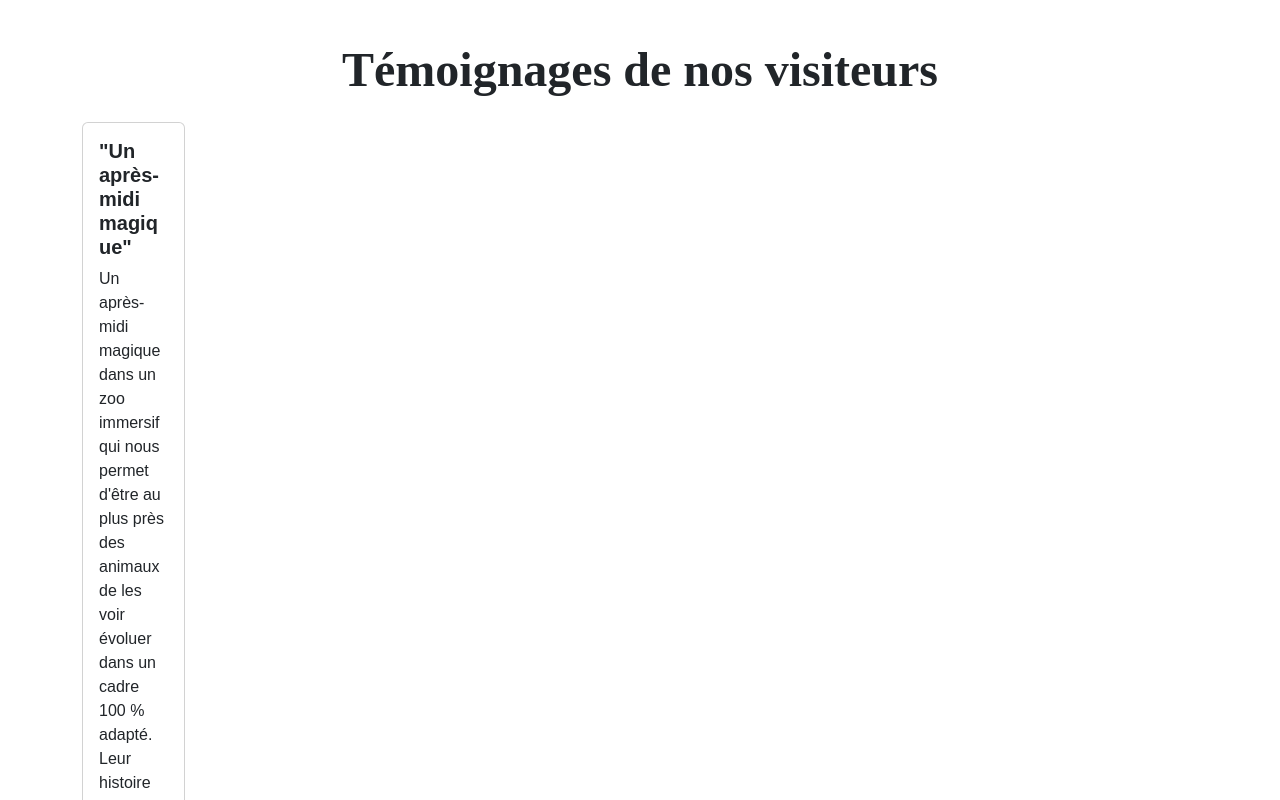
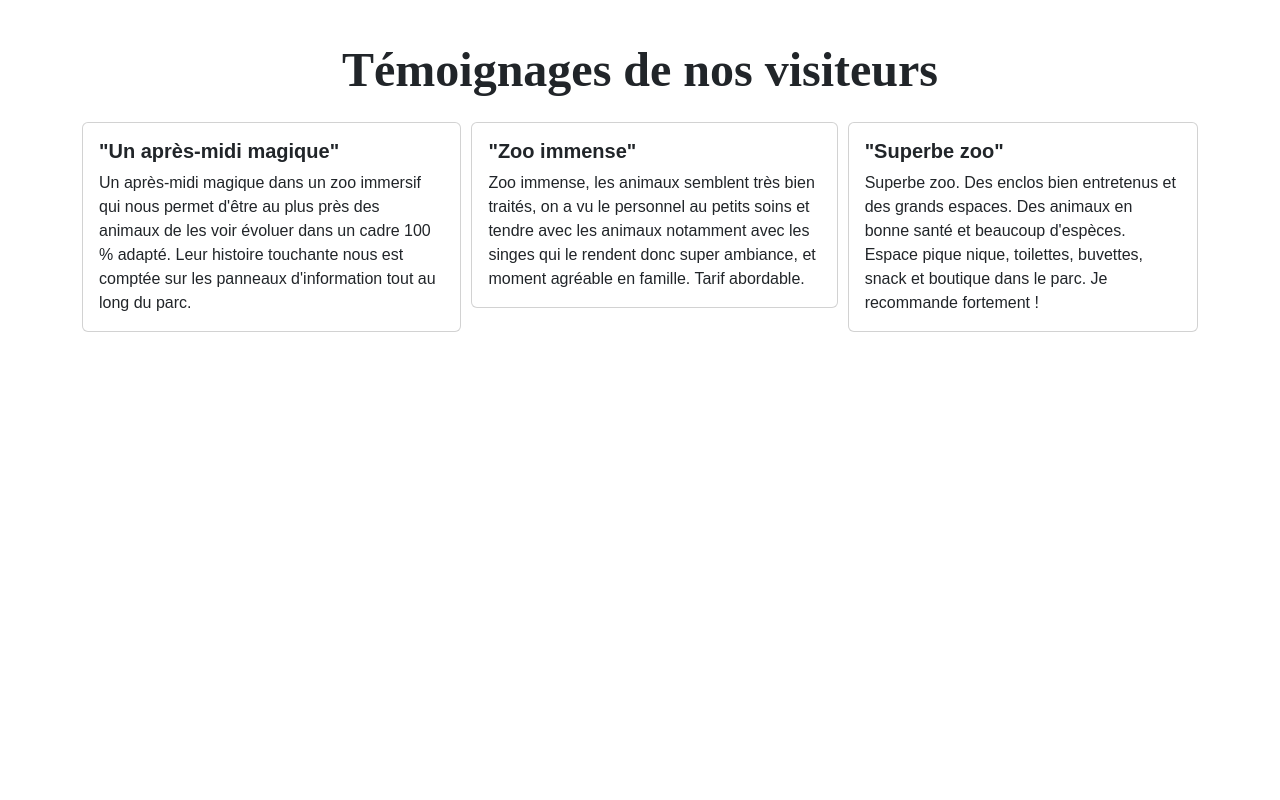
Before and after one commit to PhilAlb/Zoo-Arcadia, an Angular app in the folder Arcadia-front/: page /home in a window 1280 px wide. Shown: the part 3280-4080 px from the top of the page. After the commit the page ends 3660 px from the top, so only its background shows below. Built offline with nearby package versions, Linux system fonts and the light colour scheme; no server answers.

Commit message:
Card testimony fixed

```diff
--- a/Arcadia-front/src/app/components/cards/card-testimony/card-testimony.component.html
+++ b/Arcadia-front/src/app/components/cards/card-testimony/card-testimony.component.html
@@ -1,10 +1,6 @@
-<div class="row">
-    <div class="col-md-4">
-            <div class="card">
-            <div class="card-body">
-                <h5 class="card-title">{{cardTitle}}</h5>
-                <p class="card-text">{{cardMessage}}</p>
-            </div>
-        </div>
+<div class="card">
+    <div class="card-body">
+      <h5 class="card-title">{{ cardTitle }}</h5>
+      <p class="card-text">{{ cardMessage }}</p>
     </div>
-</div>
+  </div>
--- a/Arcadia-front/src/app/components/cards/card-testimony/card-testimony.component.scss
+++ b/Arcadia-front/src/app/components/cards/card-testimony/card-testimony.component.scss
@@ -1,3 +1,6 @@
+:host:nth-of-type(2) {
+    margin: 0 10px;
+}
 .card-title {
     font-weight: bold;
 }
--- a/Arcadia-front/src/app/components/views/home-page/home-page.component.html
+++ b/Arcadia-front/src/app/components/views/home-page/home-page.component.html
@@ -57,10 +57,13 @@
 <section class="container my-5">
     <h2 class="text-center mb-4">Témoignages de nos visiteurs</h2>
     <div class="row">
-        <div class="col-md-4 mb-4">
-            <div class="card-testimonies">
-                <app-card-testimony *ngFor="let card of cardTestimonyLayout;" [cardTitle]="card.title" [cardMessage]="card.message"></app-card-testimony>
-            </div>
-        </div>
+      <div class="d-flex card-testimonies">
+        <app-card-testimony
+          *ngFor="let card of cardTestimonyLayout"
+          [cardTitle]="card.title"
+          [cardMessage]="card.message"
+        >
+        </app-card-testimony>
+      </div>
     </div>
-</section>
+  </section>
```
